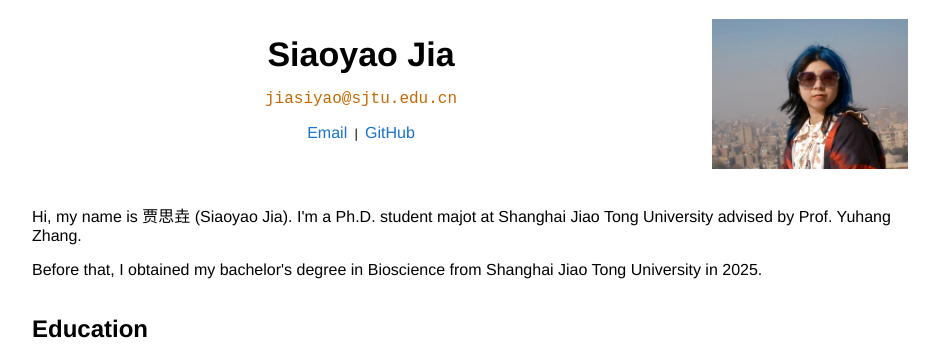
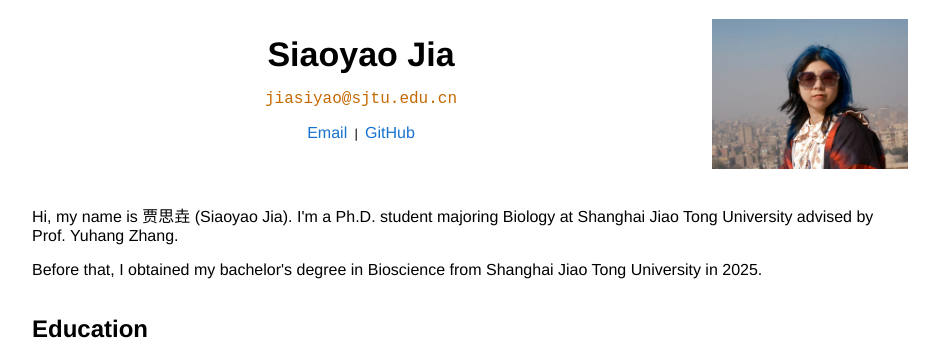
Before and after one commit to lumiererere/lumiererere.github.io, a plain HTML site: page index.html in a window 1280 px wide. Shown: the top 345 px of the page, without its empty margins (169-1108 px from the left). Drawn offline with Linux system fonts and the light colour scheme.

Commit message:
Update index.html

```diff
--- a/index.html
+++ b/index.html
@@ -35,7 +35,7 @@
                             </div>
                             <br>
                             <p>
-                                Hi, my name is 贾思垚 (Siaoyao Jia). I'm a Ph.D. student majot at Shanghai Jiao Tong University advised by Prof. Yuhang Zhang.
+                                Hi, my name is 贾思垚 (Siaoyao Jia). I'm a Ph.D. student majoring Biology at Shanghai Jiao Tong University advised by Prof. Yuhang Zhang.
                             </p>
                             <p>
                                 Before that, I obtained my bachelor's degree in Bioscience from Shanghai Jiao Tong University in 2025.
```
